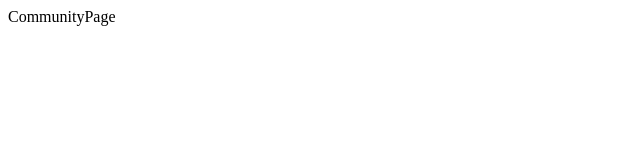
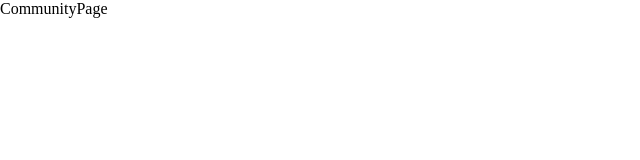
Before and after one commit to chgh9917/FCM_FrontEnd, a React (Vite) app: page /community in a window 1280 px wide. Shown: the top 160 px of the page, without its empty margins (0-640 px from the left). Built offline with nearby package versions, Linux system fonts and the light colour scheme.

Commit message:
Style Design Update - File pass update

```diff
--- a/src/App.css
+++ b/src/App.css
@@ -0,0 +1,9 @@
+/* * {
+  outline: 1px solid red;
+} */
+
+body {
+  overflow-x: hidden;
+  width: 100%;
+  margin: 0;
+}
--- a/src/App.jsx
+++ b/src/App.jsx
@@ -1,9 +1,11 @@
 import "./App.css";
+import "/public/Font/Font.style.css";
 import { Routes, Route } from "react-router-dom";
 import CommunityPage from "./pages/Community/CommunityPage";
 import QuestionAndAnswerPage from "./pages/QuestionAndAnswer/QuestionAndAnswerPage";
 import NotFoundPage from "./pages/NotFound/NotFoundPage";
 import HomePage from "./pages/HomePage/HomePage";
+import LoginPage from "./pages/LoginPage/LoginPage";
 
 function App() {
   return (
@@ -11,6 +13,7 @@ function App() {
       <Route path="/" element={<HomePage />} />
       <Route path="/community" element={<CommunityPage />} />
       <Route path="/question" element={<QuestionAndAnswerPage />} />
+      <Route path="/login" element={<LoginPage />} />
       <Route path="*" element={<NotFoundPage />} />
     </Routes>
   );
```
